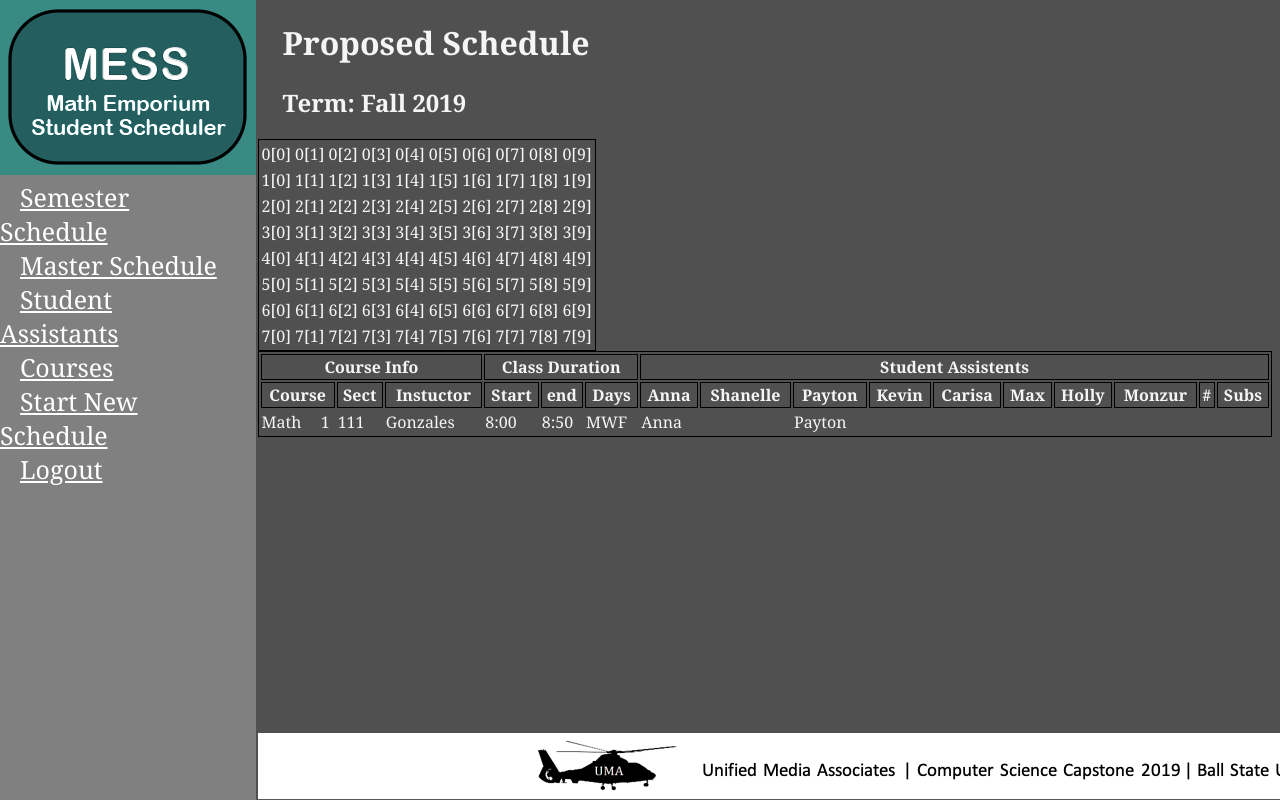
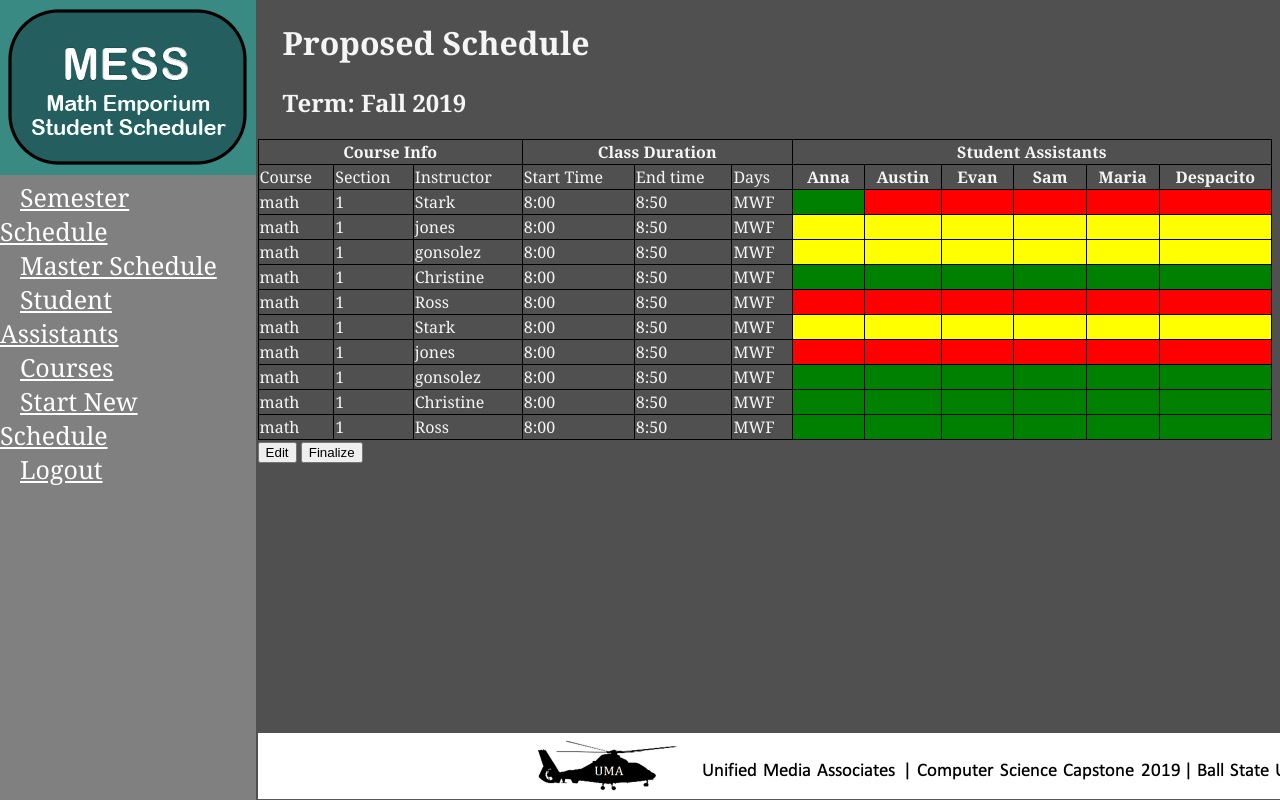
Before and after one commit to asbolles/MESS, a PHP site: page /Proposed_Schedule.html in a window 1280 px wide. Run offline with PHP 8.4, Linux system fonts and the light colour scheme.

Commit message:
Add Color spin to proposed

```diff
--- a/HTML/CSS/Proposed_Schedule.css
+++ b/HTML/CSS/Proposed_Schedule.css
@@ -39,8 +39,42 @@ h1, h2
     bottom: 0px;
     /* padding-right: 1in; */
 }
-table, tr, th
+table, tr, th,td
 {
     border: 1px solid black;
     color: whitesmoke;
+    border-collapse: collapse;
 }
+.shrink{
+
+    white-space:nowrap;
+}
+
+.red{
+    color: red;
+    background-color: red;
+    -moz-user-select: -moz-none;
+       -khtml-user-select: none;
+       -webkit-user-select: none;
+       -ms-user-select: none;
+       user-select: none;
+    }
+    .yellow{/*the last section is supposed to be repeated. It makes the text of color boxes unselectable (which happens when
+        clicking fast). It is not inheritable, so do not try and condense*/
+        color: yellow;
+        background-color: yellow;
+        -moz-user-select: -moz-none;
+       -khtml-user-select: none;
+       -webkit-user-select: none;
+       -ms-user-select: none;
+       user-select: none;
+    }
+    .green{/*see above*/
+        color: green;
+        background-color: green;
+        -moz-user-select: -moz-none;
+       -khtml-user-select: none;
+       -webkit-user-select: none;
+       -ms-user-select: none;
+       user-select: none;
+    }
--- a/HTML/Proposed_Schedule.html
+++ b/HTML/Proposed_Schedule.html
@@ -6,6 +6,30 @@
     <link rel="stylesheet" href="CSS/Proposed_Schedule.css"/>
 </head>
 <body>
+    <script>//this is for the color changing. DO NOT MESS WITH THIS
+    function changePage(){
+    var boxlist=document.getElementsByClassName("box");
+    for(i=0;i<boxlist.length;i++){
+        boxlist[i].onclick=function(e){
+            if(e.target.classList.contains("red")){
+                e.target.classList.replace("red","green");
+               e.target.style.color= "green";
+               e.target.style.backgroundColor = "green";
+            }
+            else if(e.target.classList.contains("yellow")){
+                e.target.classList.replace("yellow","red");
+                e.target.style.color= "red";
+                e.target.style.backgroundColor = "red";
+            }
+            else if(e.target.classList.contains("green")){
+                e.target.classList.replace("green","yellow");
+                e.target.style.color = "yellow";
+                e.target.style.backgroundColor = "yellow";
+            }
+        }
+    }
+    }
+</script>
     <div class="sidebar">
         <img class="logo" src="images/MESS Logo.jpg">
         <a href="#semesterSchedule">Semester Schedule</a><br>
@@ -17,56 +41,60 @@
     </div>
     <h1>Proposed Schedule</h1>
     <h2>Term: Fall 2019</h2>
-    <table>
 
-        <script language="javascript" type="text/javascript">
-            for (var a=0; a < 8; a++) {
-                document.write("<tr>");
-                for(var b=0; b<10; b++) {
-                    document.write("<td>",a,"[",b,"]","</td>");
-            }
-            document.write("</tr>");
-            }
-        </script>
-    </table>
     <table style="width:100%">
         <tr>
-          <th colspan="4">Course Info</th>
-          <th colspan="3">Class Duration</th>
-          <th colspan="10">Student Assistents</th>
-        </tr>
-        <tr>
-            <th colspan="2">Course</th>
-            <th>Sect</th>
-            <th>Instuctor</th>
-            <th>Start</th>
-            <th>end</th>
-            <th>Days</th>
-            <th>Anna</th>
-            <th>Shanelle</th>
-            <th>Payton</th>
-            <th>Kevin</th>
-            <th>Carisa</th>
-            <th>Max</th>
-            <th>Holly</th>
-            <th>Monzur</th>
-            <th>#</th>
-            <th>Subs</th>
-        </tr>
-        <tr>
-          <td>Math</td>
-          <td>1</td>
-          <td>111</td>
-          <td>Gonzales</td>
-          <td>8:00</td>
-          <td>8:50</td>
-          <td>MWF</td>
-          <td>Anna</td>
-          <td> </td>
-          <td>Payton</td>
-          <td> </td>
-        </tr>
+          <th colspan="3" class='shrink'>Course Info</th>
+          <th colspan="3" class='shrink'>Class Duration</th>
+          <script>
+                var titles =["Anna","Austin","Evan","Sam","Maria","Despacito",]
+                var Anna=[2,1,1,2,0,1,0,2,2,2];
+                var Austin=[0,1,1,2,0,1,0,2,2,2];
+                var Evan=[0,1,1,2,0,1,0,2,2,2];
+                var Sam=[0,1,1,2,0,1,0,2,2,2];
+                var Maria=[0,1,1,2,0,1,0,2,2,2];
+                var Despacito=[0,1,1,2,0,1,0,2,2,2];
+                var SAs =[Anna,Austin,Evan,Sam,Maria,Despacito];
+                var Sect=["1","1","1","1","1","1","1","1","1","1"];
+                var Instuctor=["Stark", "jones","gonsolez","Christine","Ross","Stark", "jones","gonsolez","Christine","Ross"]
+                var Start=["8:00","8:00","8:00","8:00","8:00","8:00","8:00","8:00","8:00","8:00"];
+                var end=["8:50","8:50","8:50","8:50","8:50","8:50","8:50","8:50","8:50","8:50"];
+                var days=["MWF","MWF","MWF","MWF","MWF","MWF","MWF","MWF","MWF","MWF"];
+                document.write(" <th colspan="+titles.length+" class='shrink'>Student Assistants</th> </tr>")
+                document.write("<tr><td class='shrink'>Course</td><td class='shrink'>Section</td><td class='shrink'>Instructor</td><td class='shrink'>Start Time</td><td class='shrink'>End time</td><td class='shrink'>Days</td>");
+                titles.forEach(function(title){
+                    document.write("<th>"+title+"</th>")
+                })
+                document.write("<tr>");
+                    var RowCounter=0;
+                    for(i=0;i<Anna.length;i++){
+                        document.write("<td class='shrink'>math</td><td class='shrink'>"+Sect[i]+"</td><td class='shrink'>"+Instuctor[i]+"</td><td class='shrink'>"+Start[i]+"</td><td class='shrink'>"+end[i]+"</td><td class='shrink'>"+days[i]+"</td>")
+                        CreateChart(RowCounter);
+                        RowCounter++;
+                    }
+
+                document.write("</tr>");
+                function CreateChart(RowCounter){
+                    SAs.forEach(function(sa){
+                        if (sa[RowCounter]==0){
+                        document.write("<td class='box red'>Red</td>")
+                    }
+                    if (sa[RowCounter]==1){
+                        document.write("<td class='box yellow'>Yellow</td>")
+                    }
+                    if (sa[RowCounter]==2){
+                        document.write("<td class='box green'>Green</td>")
+                    }
+                    })
+                    document.write("</tr><tr>");
+
+                }
+               </script>
       </table>
+      <Div id="buttons">
+            <td><button onclick="changePage()">Edit</button>
+          <button>Finalize</button>
+      </Div>
         <div class="footer">
             <img src="Images/Copyright.jpg" class="footer" alt="Copyright"; width:100%;/>
         </div>
```
